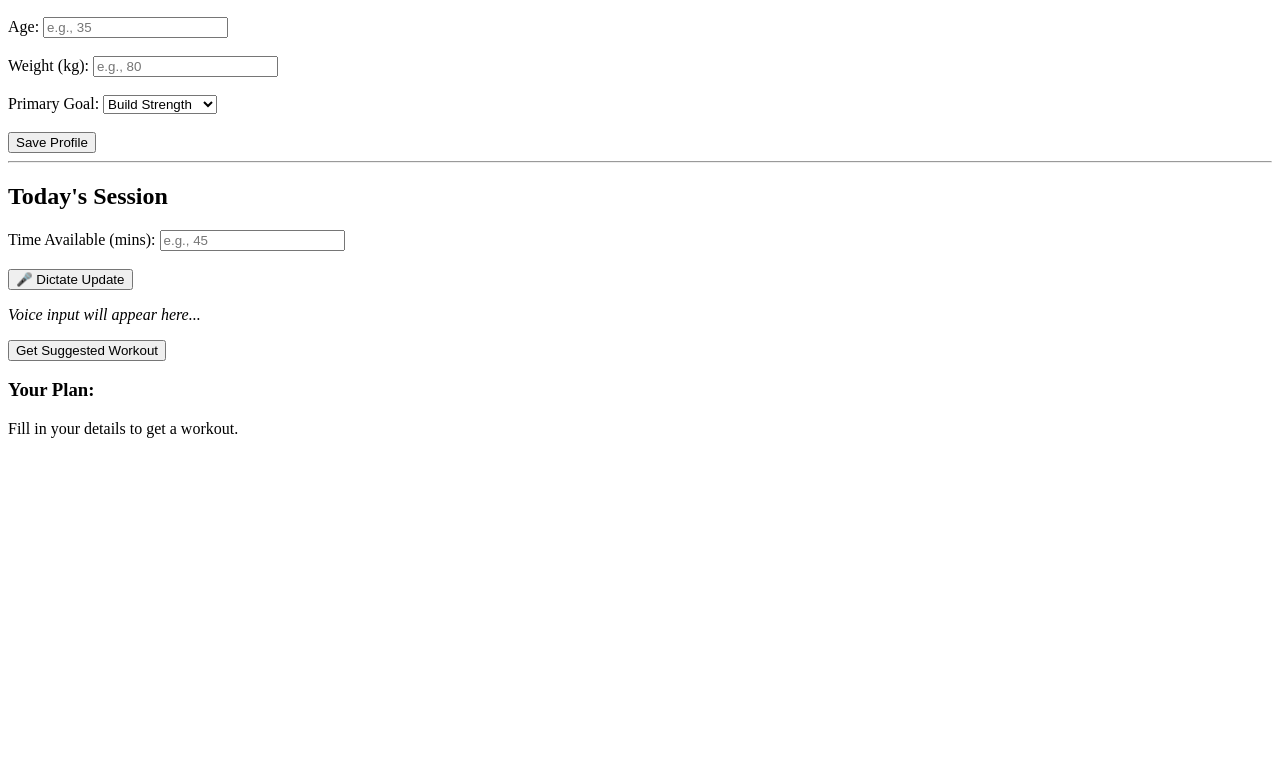
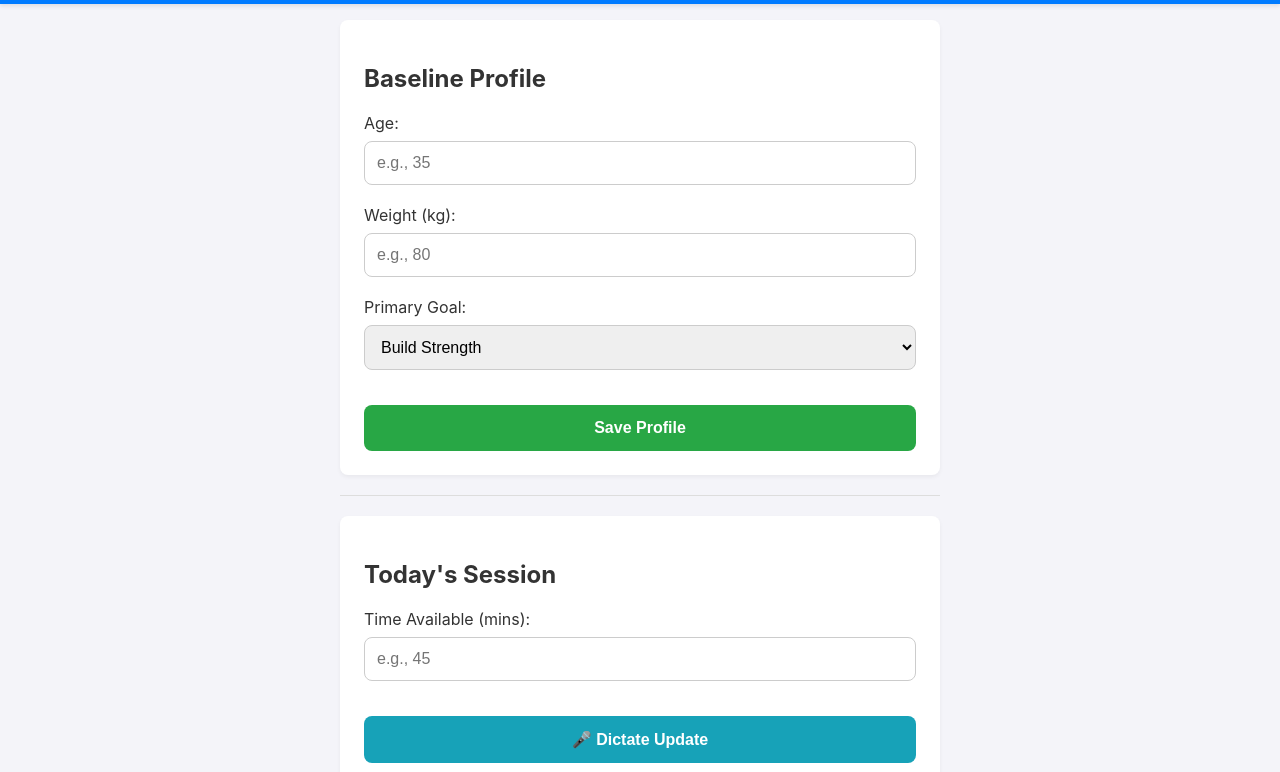
Before and after one commit to michael75howard/smart-workout, a plain HTML site: page index.html in a window 1280 px wide. Shown: the part 110-882 px from the top of the page. Before the commit the page ends 800 px from the top, so only its background shows below. Drawn offline with Linux system fonts and the light colour scheme.

Commit message:
Update index.html

```diff
--- a/index.html
+++ b/index.html
@@ -4,7 +4,7 @@
     <meta charset="UTF-8">
     <meta name="viewport" content="width=device-width, initial-scale=1.0">
     <title>Smart Workout</title>
-    <!-- We will link the CSS and Manifest here later -->
+    <link rel="stylesheet" href="style.css">
 </head>
 <body>
 
```
